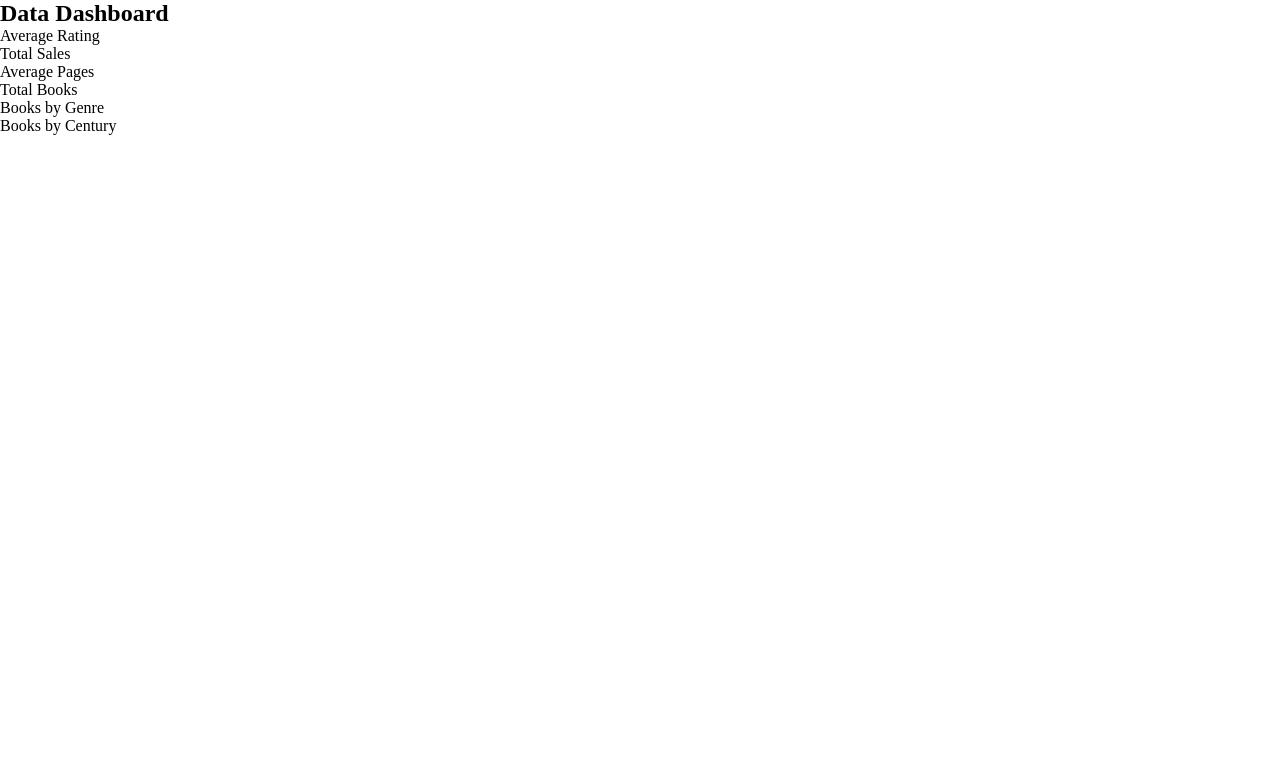
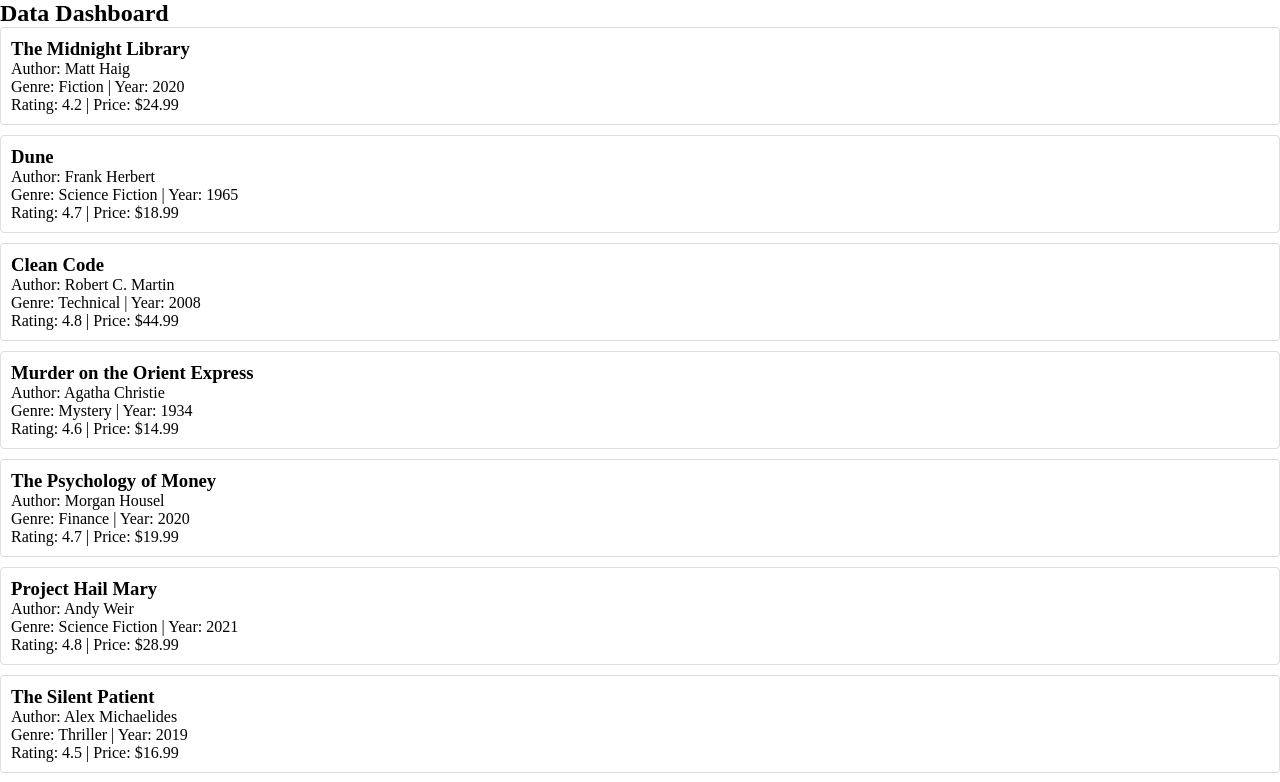
Before and after one commit to levani-b/data-dashboard, a plain HTML site: page index.html in a window 1280 px wide. Shown: the top 782 px of the page. Drawn offline with Linux system fonts and the light colour scheme.

Commit message:
Implement basic data loading and display

```diff
--- a/index.html
+++ b/index.html
@@ -43,5 +43,6 @@
         </div>
       </section>
     </main>
+    <script src="main.js"></script>
   </body>
 </html>
--- a/main.js
+++ b/main.js
@@ -0,0 +1,46 @@
+async function fetchBooksData() {
+  try {
+    const response = await fetch("data/books.json");
+    const data = await response.json();
+    return data.books;
+  } catch (error) {
+    console.error("Error fetching books data:", error);
+    return [];
+  }
+}
+
+function displayBooks(books) {
+  const displayArea = document.querySelector('.data-vizualization');
+
+  const bookList = document.createElement('ul');
+  bookList.style.listStyle = 'none';
+  bookList.style.padding = '0';
+
+
+  for (const book of books) {
+    const listItem = document.createElement('li');
+    listItem.style.marginBottom = '10px';
+    listItem.style.padding = '10px';
+    listItem.style.border = '1px solid #ddd';
+    listItem.style.borderRadius = '4px';
+
+    listItem.innerHTML = `
+      <h3>${book.title}</h3>
+      <p>Author: ${book.author}</p>
+      <p>Genre: ${book.genre} | Year: ${book.year}</p>
+      <p>Rating: ${book.rating} | Price: $${book.price}</p
+    `;
+    bookList.appendChild(listItem);
+  }
+
+  displayArea.innerHTML = '';
+  displayArea.appendChild(bookList);
+}
+
+async function main() {
+  const books = await fetchBooksData();
+  console.log(books);
+  displayBooks(books);
+}
+
+main();
```
